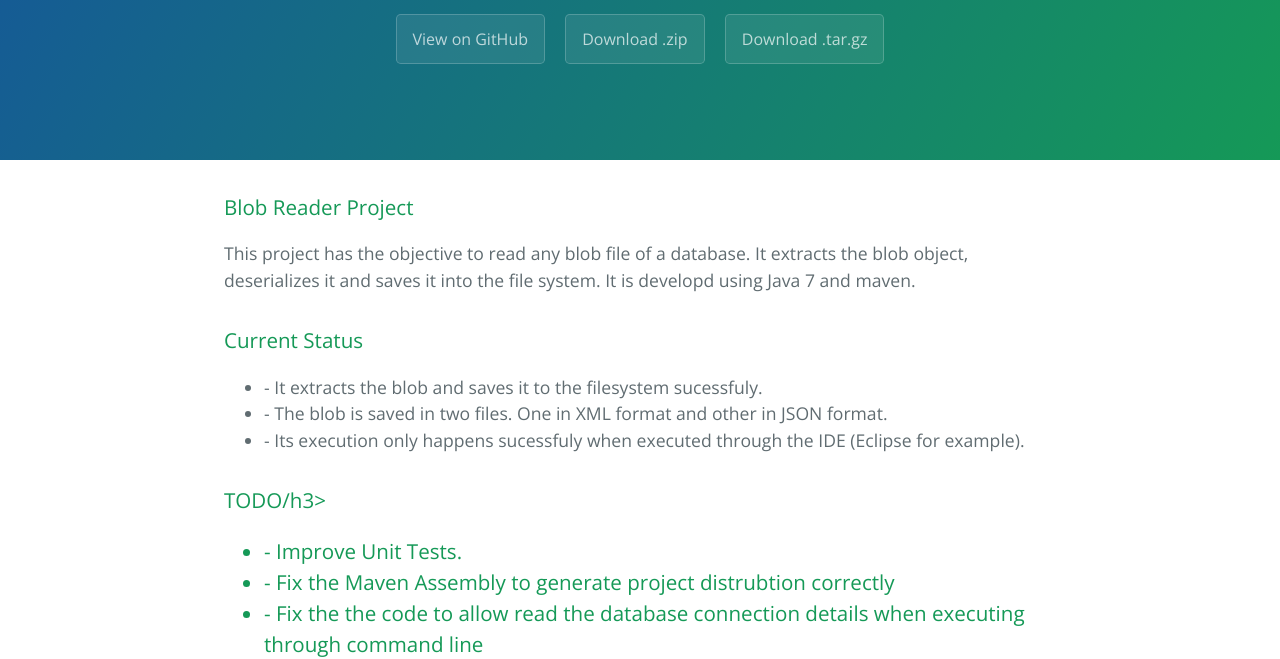
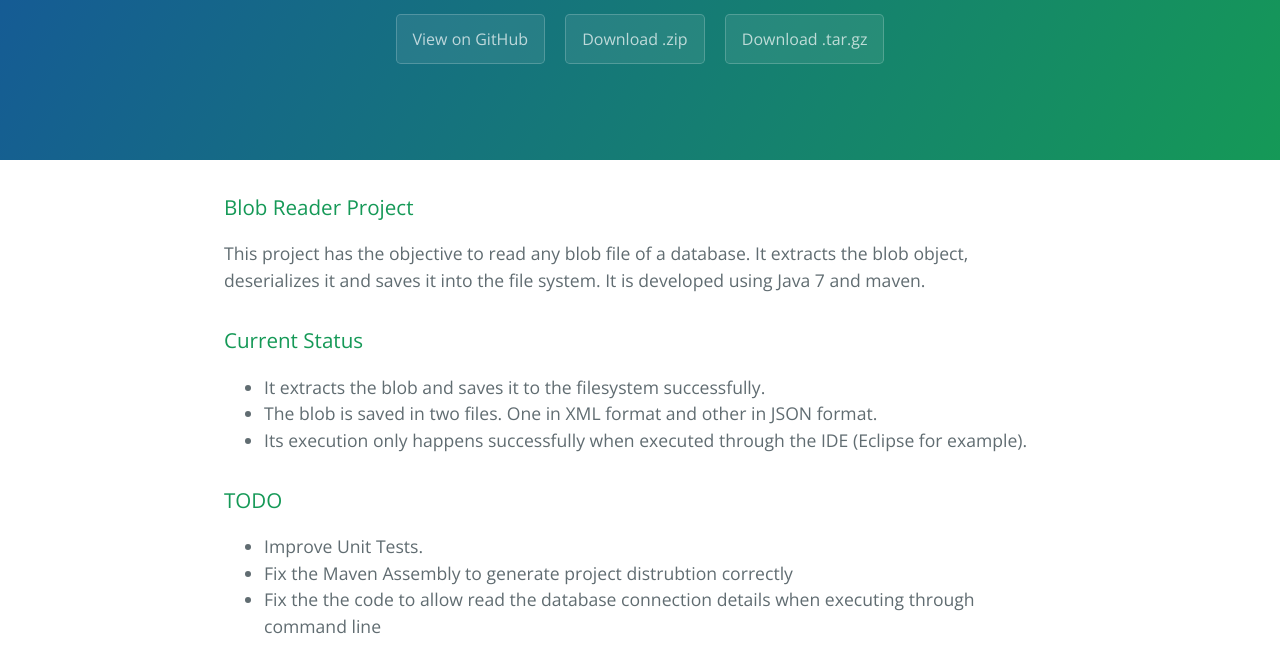
Before and after one commit to gaco/BlobReader, a plain HTML site: page index.html in a window 1280 px wide. Shown: the part 176-835 px from the top of the page. Drawn offline with nearby package versions, Linux system fonts and the light colour scheme.

Commit message:
Update index.html

```diff
--- a/index.html
+++ b/index.html
@@ -24,7 +24,7 @@
 
 <p>This project has the objective to read any blob file of a database.
 It extracts the blob object, deserializes it and saves it into the file system.
-It is developd using Java 7 and maven.
+It is developed using Java 7 and maven.
 </p>
 
 <h3>
@@ -32,19 +32,19 @@ It is developd using Java 7 and maven.
 
 <p>
 <ul>
-  <li>- It extracts the blob and saves it to the filesystem sucessfuly.</li>
-  <li>- The blob is saved in two files. One in XML format and other in JSON format.</li>
-  <li>- Its execution only happens sucessfuly when executed through the IDE (Eclipse for example).</li>
+  <li> It extracts the blob and saves it to the filesystem successfully.</li>
+  <li> The blob is saved in two files. One in XML format and other in JSON format.</li>
+  <li> Its execution only happens successfully when executed through the IDE (Eclipse for example).</li>
 </ul>
 </p>
 <h3>
-<a id="creating-pages-manually" class="anchor" href="#creating-pages-manually" aria-hidden="true"><span aria-hidden="true" class="octicon octicon-link"></span></a>TODO/h3>
+<a id="creating-pages-manually" class="anchor" href="#creating-pages-manually" aria-hidden="true"><span aria-hidden="true" class="octicon octicon-link"></span></a>TODO</h3>
 
 <p>
 <ul>
-  <li>- Improve Unit Tests.</li>
-  <li>- Fix the Maven Assembly to generate project distrubtion correctly</li>
-  <li>- Fix the the code to allow read the database connection details when executing through command line</li>
+  <li> Improve Unit Tests.</li>
+  <li> Fix the Maven Assembly to generate project distrubtion correctly</li>
+  <li> Fix the the code to allow read the database connection details when executing through command line</li>
 </ul>
 </p>
 
```
